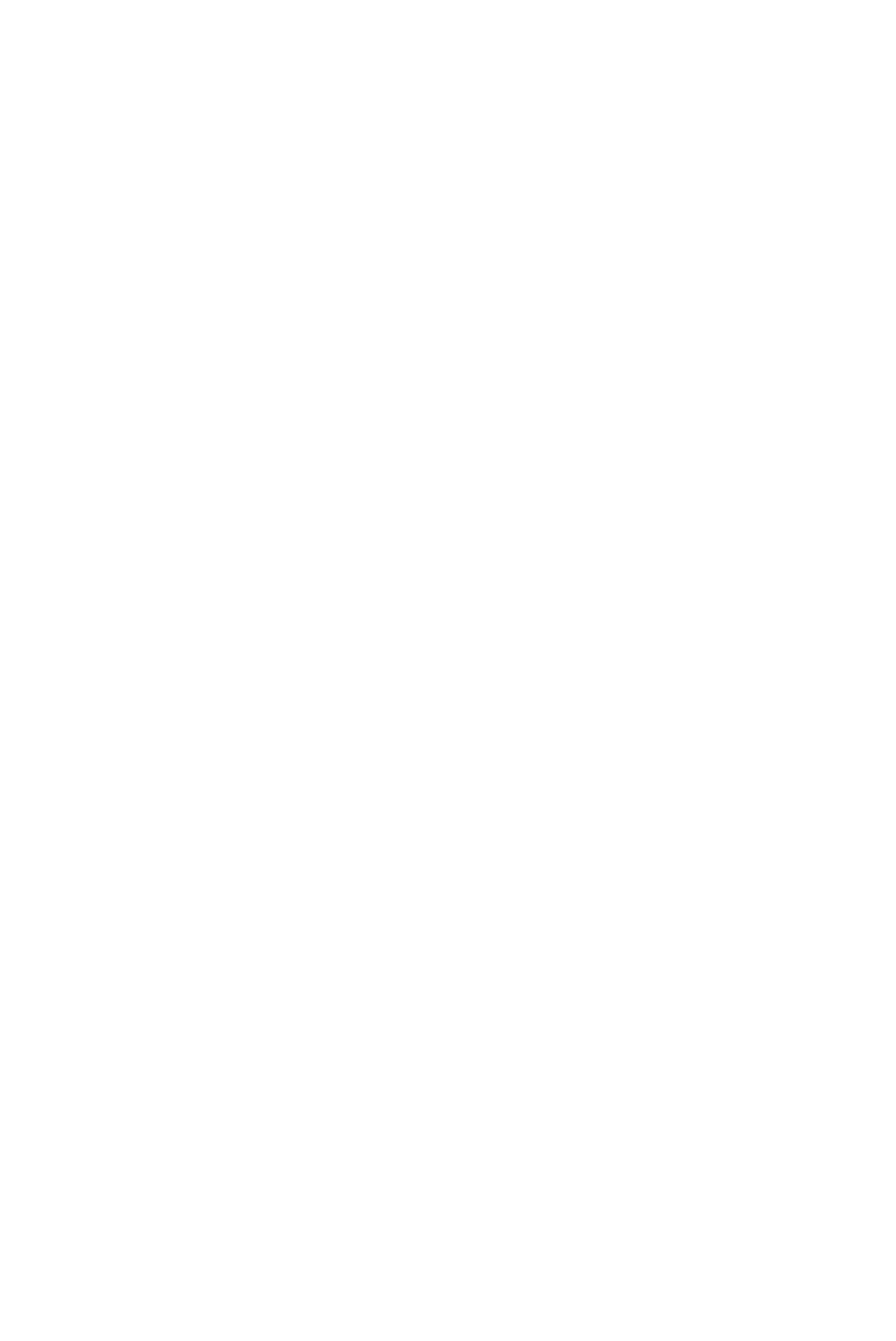
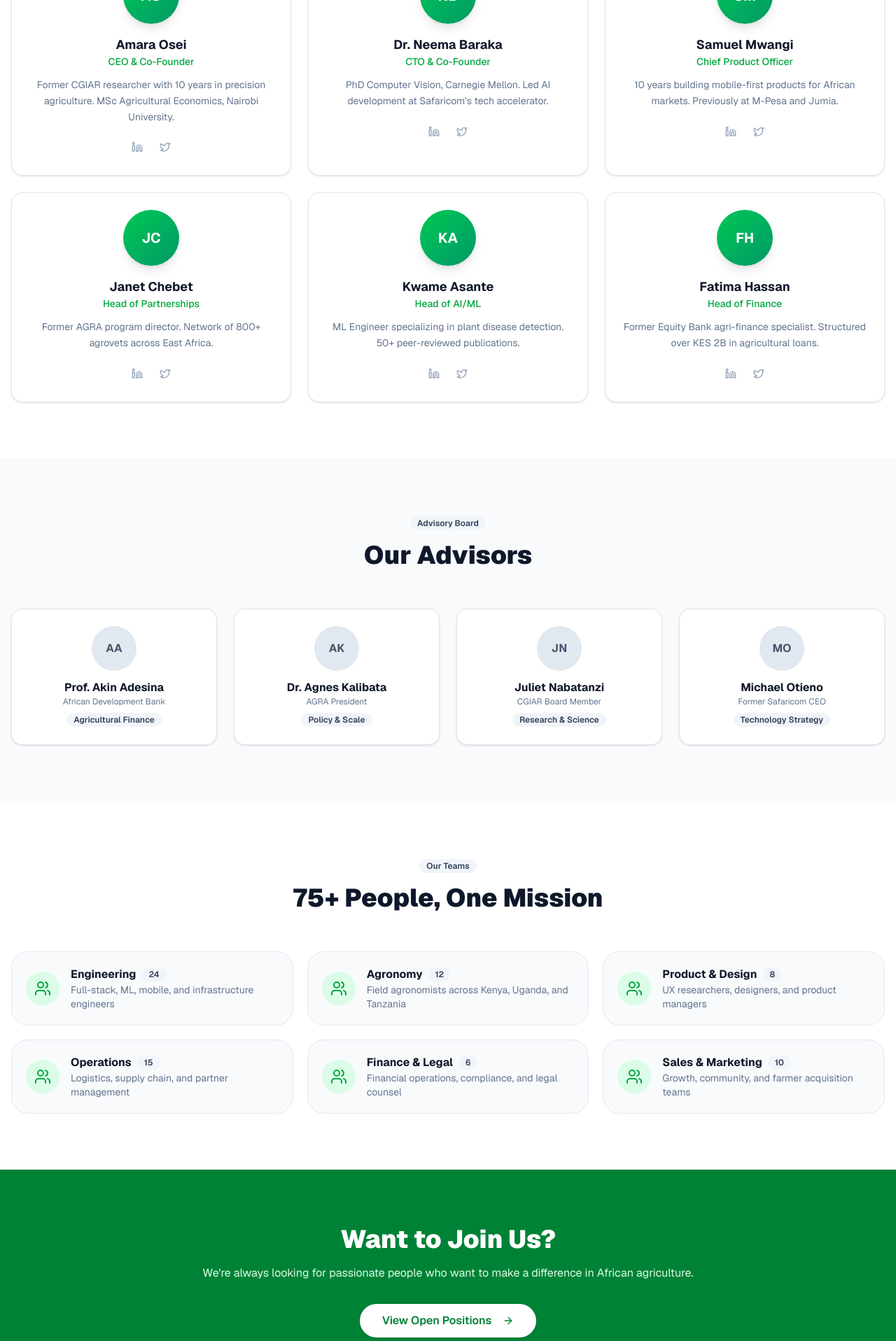
Before and after one commit to Faqih001/digi-farms, a Next.js app: page /company/team in a window 1280 px wide. Before the commit this address had no page. Shown: the part 880-2797 px from the top of the page at 70% size. Before the commit the page ends 800 px from the top, so only its background shows below. Built offline with nearby package versions, Linux system fonts and the light colour scheme.

Commit message:
feat: create team page with leadership, advisors, and departments sections

```diff
--- /dev/null
+++ b/app/(landing)/company/team/page.tsx
@@ -0,0 +1,149 @@
+import type { Metadata } from "next";
+import Link from "next/link";
+import { Badge } from "@/components/ui/badge";
+import { Button } from "@/components/ui/button";
+import { Card, CardContent } from "@/components/ui/card";
+import { ArrowRight, Linkedin, Twitter, Users } from "lucide-react";
+
+export const metadata: Metadata = {
+  title: "Our Team",
+  description: "Meet the people behind DIGI-FARMS — agronomists, engineers, and impact leaders building the future of African agriculture.",
+};
+
+const leadership = [
+  { name: "Amara Osei", role: "CEO & Co-Founder", bio: "Former CGIAR researcher with 10 years in precision agriculture. MSc Agricultural Economics, Nairobi University.", initials: "AO" },
+  { name: "Dr. Neema Baraka", role: "CTO & Co-Founder", bio: "PhD Computer Vision, Carnegie Mellon. Led AI development at Safaricom's tech accelerator.", initials: "NB" },
+  { name: "Samuel Mwangi", role: "Chief Product Officer", bio: "10 years building mobile-first products for African markets. Previously at M-Pesa and Jumia.", initials: "SM" },
+  { name: "Janet Chebet", role: "Head of Partnerships", bio: "Former AGRA program director. Network of 800+ agrovets across East Africa.", initials: "JC" },
+  { name: "Kwame Asante", role: "Head of AI/ML", bio: "ML Engineer specializing in plant disease detection. 50+ peer-reviewed publications.", initials: "KA" },
+  { name: "Fatima Hassan", role: "Head of Finance", bio: "Former Equity Bank agri-finance specialist. Structured over KES 2B in agricultural loans.", initials: "FH" },
+];
+
+const advisors = [
+  { name: "Prof. Akin Adesina", role: "African Development Bank", focus: "Agricultural Finance", initials: "AA" },
+  { name: "Dr. Agnes Kalibata", role: "AGRA President", focus: "Policy & Scale", initials: "AK" },
+  { name: "Juliet Nabatanzi", role: "CGIAR Board Member", focus: "Research & Science", initials: "JN" },
+  { name: "Michael Otieno", role: "Former Safaricom CEO", focus: "Technology Strategy", initials: "MO" },
+];
+
+const departments = [
+  { name: "Engineering", count: 24, desc: "Full-stack, ML, mobile, and infrastructure engineers" },
+  { name: "Agronomy", count: 12, desc: "Field agronomists across Kenya, Uganda, and Tanzania" },
+  { name: "Product & Design", count: 8, desc: "UX researchers, designers, and product managers" },
+  { name: "Operations", count: 15, desc: "Logistics, supply chain, and partner management" },
+  { name: "Finance & Legal", count: 6, desc: "Financial operations, compliance, and legal counsel" },
+  { name: "Sales & Marketing", count: 10, desc: "Growth, community, and farmer acquisition teams" },
+];
+
+export default function TeamPage() {
+  return (
+    <>
+      {/* Hero */}
+      <section className="gradient-hero py-20 lg:py-28">
+        <div className="container mx-auto px-4 max-w-7xl text-center">
+          <Badge className="mb-6 bg-white/20 text-white border-white/30">Our Team</Badge>
+          <h1 className="text-4xl lg:text-6xl font-black text-white mb-6 leading-tight">
+            The People Behind <br className="hidden sm:block" />
+            <span className="text-green-300">DIGI-FARMS</span>
+          </h1>
+          <p className="text-lg text-green-100 max-w-2xl mx-auto">
+            Agronomists, engineers, and impact leaders united by one goal — empowering every smallholder farmer in Africa with world-class technology.
+          </p>
+        </div>
+      </section>
+
+      {/* Leadership */}
+      <section className="py-20 bg-white dark:bg-slate-900">
+        <div className="container mx-auto px-4 max-w-7xl">
+          <div className="text-center mb-14">
+            <Badge variant="secondary" className="mb-4">Leadership</Badge>
+            <h2 className="text-3xl lg:text-4xl font-black text-slate-900 dark:text-white">Executive Team</h2>
+          </div>
+          <div className="grid sm:grid-cols-2 lg:grid-cols-3 gap-6">
+            {leadership.map((m) => (
+              <Card key={m.name} className="group hover:shadow-xl transition-shadow dark:bg-slate-800/50 border-slate-200 dark:border-slate-700">
+                <CardContent className="p-6 text-center">
+                  <div className="w-20 h-20 rounded-full bg-gradient-to-br from-green-500 to-emerald-600 flex items-center justify-center mx-auto mb-4 text-white text-xl font-bold group-hover:scale-105 transition-transform shadow-lg">
+                    {m.initials}
+                  </div>
+                  <h3 className="text-lg font-bold text-slate-900 dark:text-white">{m.name}</h3>
+                  <p className="text-sm font-medium text-green-600 mb-3">{m.role}</p>
+                  <p className="text-sm text-slate-500 dark:text-slate-400 leading-relaxed">{m.bio}</p>
+                  <div className="flex justify-center gap-2 mt-4">
+                    <button className="p-2 rounded-lg hover:bg-slate-100 dark:hover:bg-slate-700 transition-colors text-slate-400 hover:text-blue-600">
+                      <Linkedin className="w-4 h-4" />
+                    </button>
+                    <button className="p-2 rounded-lg hover:bg-slate-100 dark:hover:bg-slate-700 transition-colors text-slate-400 hover:text-blue-400">
+                      <Twitter className="w-4 h-4" />
+                    </button>
+                  </div>
+                </CardContent>
+              </Card>
+            ))}
+          </div>
+        </div>
+      </section>
+
+      {/* Advisors */}
+      <section className="py-20 bg-slate-50 dark:bg-slate-950">
+        <div className="container mx-auto px-4 max-w-7xl">
+          <div className="text-center mb-14">
+            <Badge variant="secondary" className="mb-4">Advisory Board</Badge>
+            <h2 className="text-3xl lg:text-4xl font-black text-slate-900 dark:text-white">Our Advisors</h2>
+          </div>
+          <div className="grid sm:grid-cols-2 lg:grid-cols-4 gap-6">
+            {advisors.map((a) => (
+              <Card key={a.name} className="text-center dark:bg-slate-900 border-slate-200 dark:border-slate-800 hover:shadow-lg transition-shadow">
+                <CardContent className="p-6">
+                  <div className="w-16 h-16 rounded-full bg-slate-200 dark:bg-slate-700 flex items-center justify-center mx-auto mb-3 text-slate-600 dark:text-slate-300 font-bold">
+                    {a.initials}
+                  </div>
+                  <h3 className="font-bold text-slate-900 dark:text-white">{a.name}</h3>
+                  <p className="text-xs text-slate-500 dark:text-slate-400">{a.role}</p>
+                  <Badge variant="secondary" className="mt-2 text-xs">{a.focus}</Badge>
+                </CardContent>
+              </Card>
+            ))}
+          </div>
+        </div>
+      </section>
+
+      {/* Departments */}
+      <section className="py-20 bg-white dark:bg-slate-900">
+        <div className="container mx-auto px-4 max-w-7xl">
+          <div className="text-center mb-14">
+            <Badge variant="secondary" className="mb-4">Our Teams</Badge>
+            <h2 className="text-3xl lg:text-4xl font-black text-slate-900 dark:text-white">75+ People, One Mission</h2>
+          </div>
+          <div className="grid sm:grid-cols-2 lg:grid-cols-3 gap-5">
+            {departments.map((d) => (
+              <div key={d.name} className="flex items-center gap-4 p-5 rounded-xl bg-slate-50 dark:bg-slate-800 border border-slate-200 dark:border-slate-700">
+                <div className="w-12 h-12 rounded-xl bg-green-100 dark:bg-green-900/30 flex items-center justify-center flex-shrink-0">
+                  <Users className="w-6 h-6 text-green-600" />
+                </div>
+                <div>
+                  <div className="flex items-center gap-2">
+                    <h3 className="font-bold text-slate-900 dark:text-white">{d.name}</h3>
+                    <Badge variant="secondary" className="text-xs">{d.count}</Badge>
+                  </div>
+                  <p className="text-sm text-slate-500 dark:text-slate-400">{d.desc}</p>
+                </div>
+              </div>
+            ))}
+          </div>
+        </div>
+      </section>
+
+      {/* CTA */}
+      <section className="py-20 bg-green-700 dark:bg-green-900">
+        <div className="container mx-auto px-4 max-w-3xl text-center">
+          <h2 className="text-3xl lg:text-4xl font-black text-white mb-4">Want to Join Us?</h2>
+          <p className="text-green-100 mb-8">We&apos;re always looking for passionate people who want to make a difference in African agriculture.</p>
+          <Button size="lg" asChild className="bg-white text-green-700 hover:bg-green-50">
+            <Link href="/company/careers">View Open Positions <ArrowRight className="ml-2 w-4 h-4" /></Link>
+          </Button>
+        </div>
+      </section>
+    </>
+  );
+}
```
